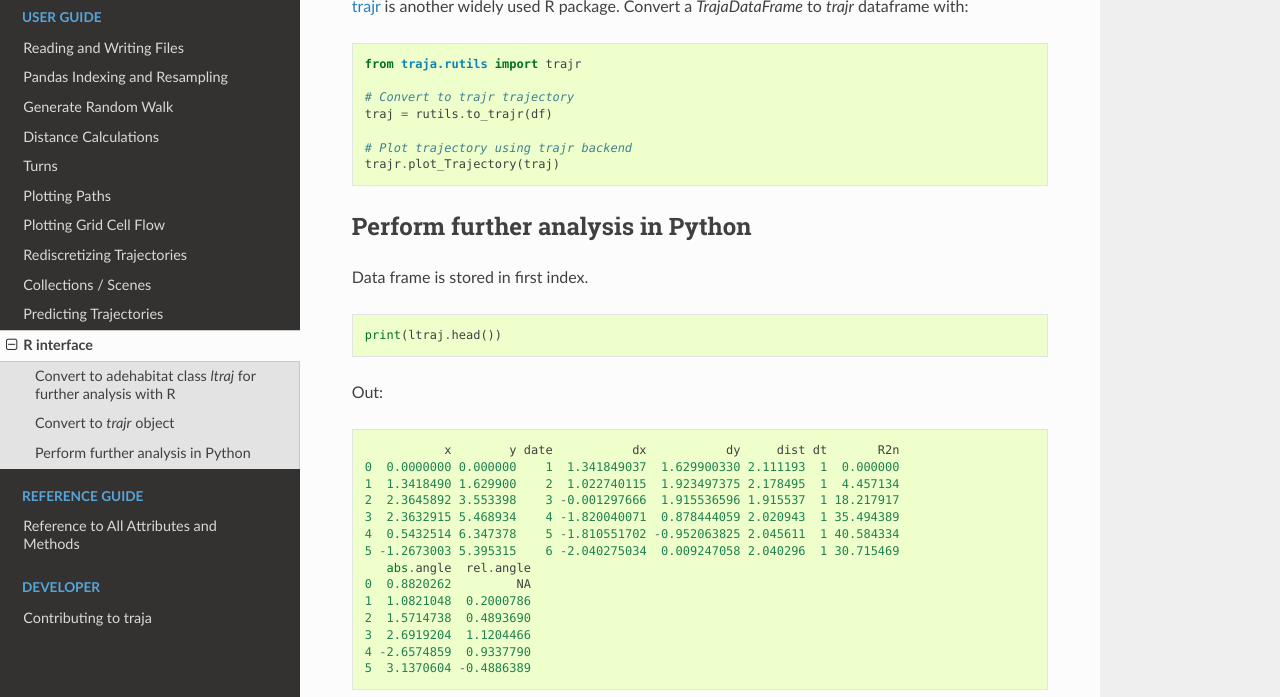
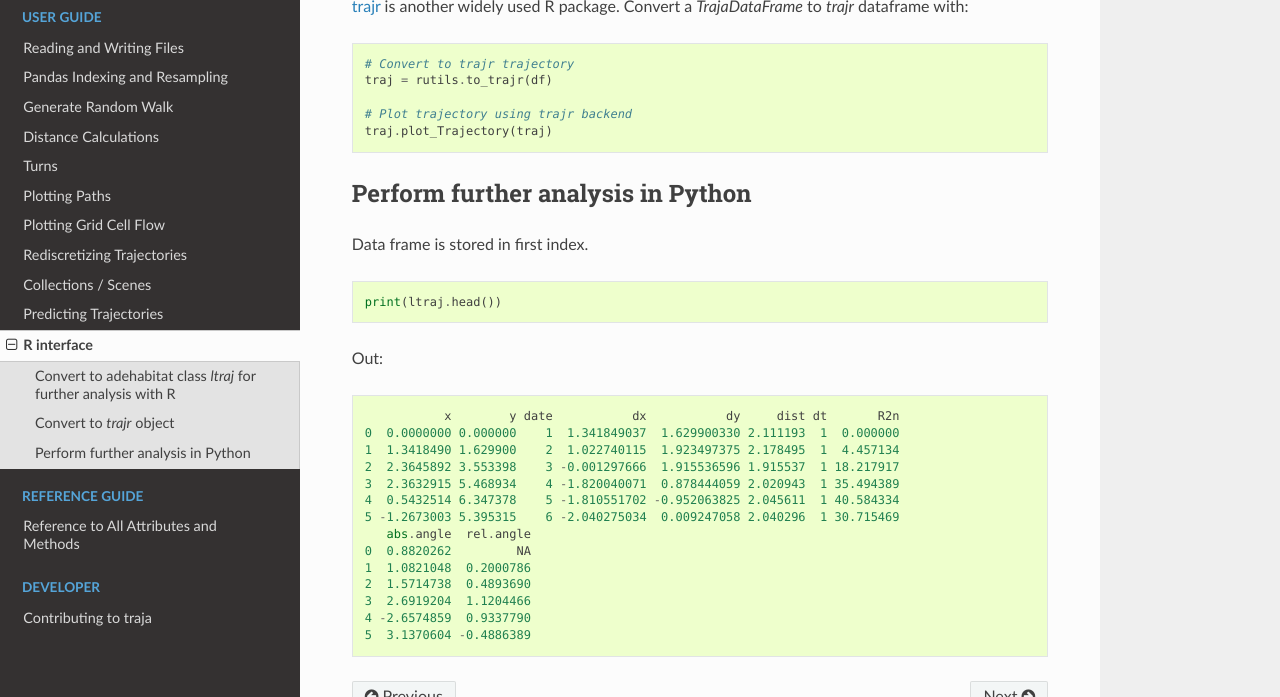
Before and after one commit to traja-team/traja, a Sphinx documentation site: the page built from docs/source/rinterface.rst, in a window 1280 px wide and 900 px high, scrolled down 721 px, cut to the strip 203-900 px from the top of the window. Built offline with Sphinx 7.4.7 and the Read the Docs theme 2.0.0, drawn with Linux system fonts in a browser that asks for light colours; pages that are not in the unit, such as notebooks, are missing from menus.

Commit message:
Fix rutils import, format with black

```diff
--- a/docs/source/rinterface.rst
+++ b/docs/source/rinterface.rst
@@ -32,13 +32,11 @@ Convert a `TrajaDataFrame` to `trajr` dataframe with:
 
 .. code-block:: python
 
-    from traja.rutils import trajr
-
     # Convert to trajr trajectory
     traj = rutils.to_trajr(df)
 
     # Plot trajectory using trajr backend
-    trajr.plot_Trajectory(traj)
+    traj.plot_Trajectory(traj)
 
 
 Perform further analysis in Python
```
Also changed, not shown: 3 other files.
